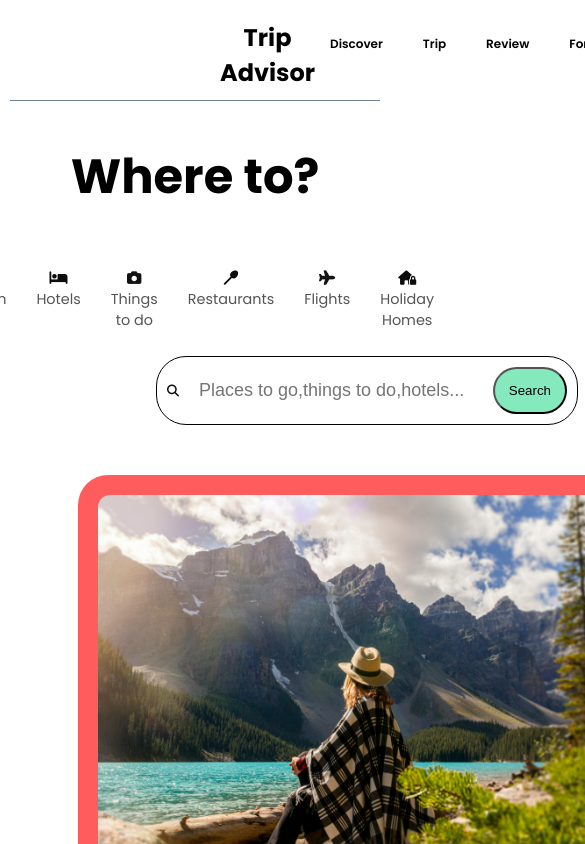
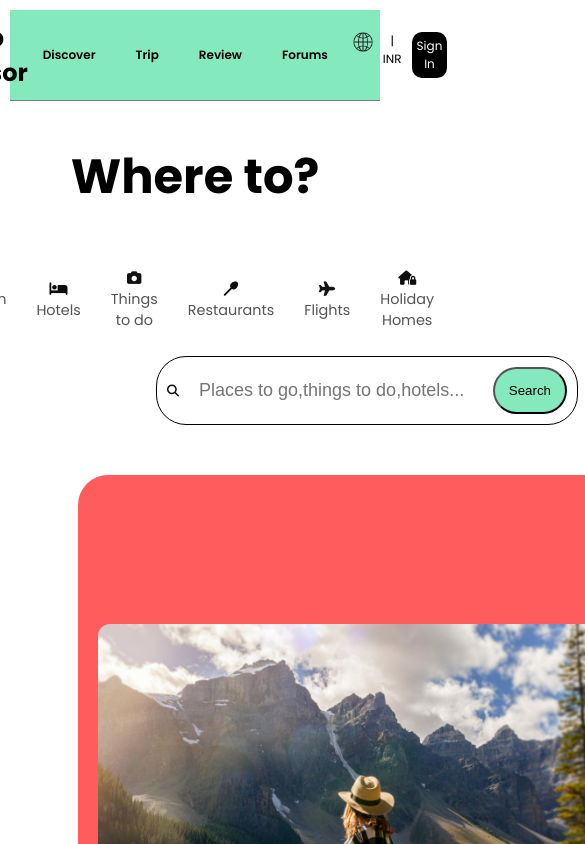
Before and after one commit to Rasool071/trip-advisor-clone, a plain HTML site: page index.html in a window 390 px wide. Shown: the top 844 px of the page, 585 px wide, since content can reach past the window. Drawn offline with Linux system fonts and the light colour scheme; files whose address does not match are found by name.

Commit message:
Update style.css

```diff
--- a/style.css
+++ b/style.css
@@ -9,6 +9,7 @@ body {
 }
 
 .navbar {
+  background-color: #84E9BD;
     display: flex;
     padding: 10px;
     justify-content: space-between;
@@ -16,19 +17,34 @@ body {
     text-align: center;
     cursor: pointer;
     border-bottom: solid slategray 1px;
-    position: sticky;
+    position:sticky;
+    z-index: 1;
+    top: 0;
 
 }
+
+@media screen and (max-width:600px) {
+  .navbar{
+    justify-content: center;
+    align-items:center ;
+  }
+
+}
+
+
+
 
 .navbar-s1 {
     margin-left: 200px;
     display: flex;
+
 }
 
 .navbar-s2 {
     display: flex;
     gap: 40px;
     padding: 15px;
+
 
 }
 
@@ -80,6 +96,13 @@ body {
     text-align: center;
 
 }
+@media screen and (max-width:600px) {
+  .icons{
+    justify-content: center;
+    align-items:center ;
+  }
+
+}
 
 .icons p {
     padding: 5px;
@@ -107,7 +130,15 @@ body {
     border-radius: 30px;
 }
 
+@media  screen and (max-width:600px) {
+  .search-bar{
+    margin-right:500px;
+
+  }
+}
+
 .search-bar input {
+  display: flex;
     border: none;
     padding: 10px;
     width: 100%;
@@ -115,12 +146,17 @@ body {
 
 }
 
+
+
 .search-bar button {
+  display: flex;
     padding: 14px;
     background-color: #84E9BD;
     border-radius: 30px;
 
 }
+
+
 
 .trip-highlight {
     display: flex;
@@ -142,6 +178,14 @@ body {
     height: 400px;
     border-radius: 12px;
     object-fit: cover;
+}
+
+@media screen and (max-width:600px) {
+  .trip-highlight{
+    width: fit-content;
+    object-fit:cover ;
+  }
+
 }
 
 .tag {
```
